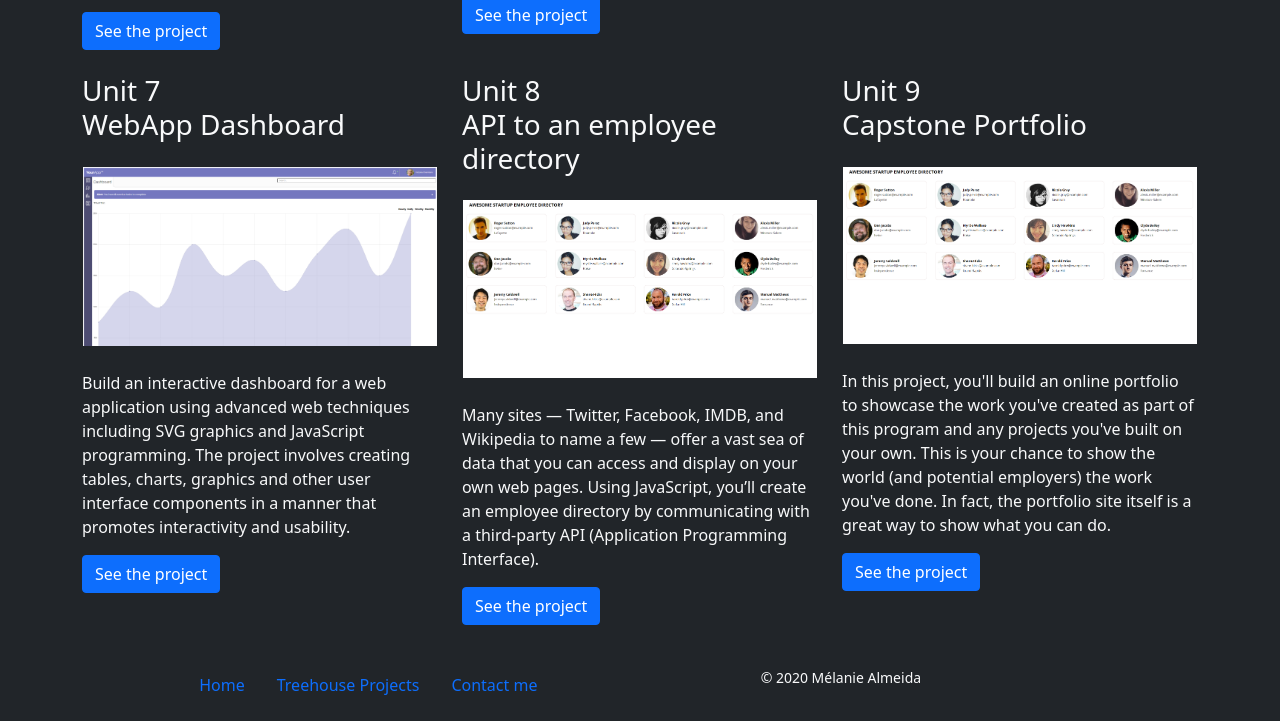
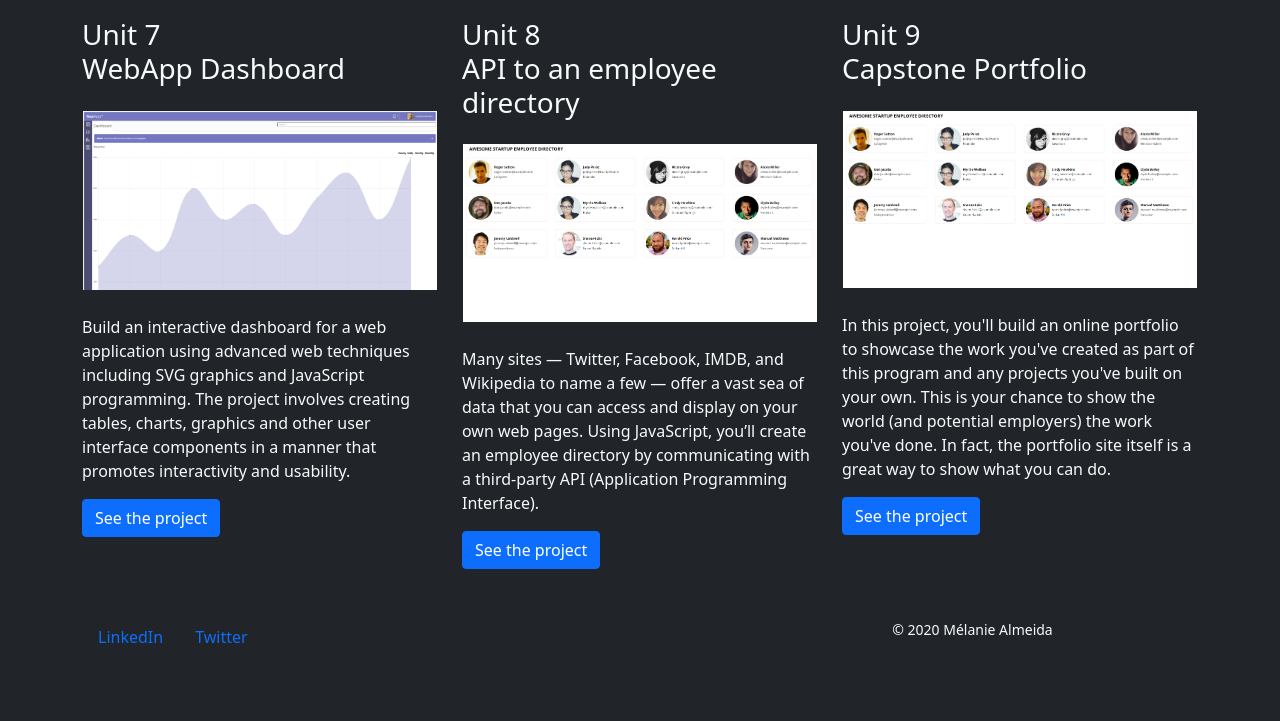
Before and after one commit to Melanie12/Techdegree-WebDev-Unit-9, a plain HTML site: page index.html in a window 1280 px wide. Shown: the part 1533-2254 px from the top of the page. After the commit the page ends 2214 px from the top, so only its background shows below. Drawn offline with nearby package versions, Linux system fonts and the light colour scheme.

Commit message:
Update index.html

```diff
--- a/index.html
+++ b/index.html
@@ -12,15 +12,14 @@
   </head>
   <body class="bg-dark text-light">
     <!--navbar-->
-    <nav class="navbar navbar-expand-lg navbar-dark bg-primary">
+        <nav class="navbar navbar-expand-lg navbar-dark bg-primary mr-0 fixed-top">
       <div class="container">
-        <a class="navbar-brand order-1 " href="home">Mélanie Almeida</a>
+        <a class="navbar-brand order-1 mr-0" href="#home">Mélanie Almeida</a>
         <button class="navbar-toggler" type="button" data-bs-toggle="collapse" data-bs-target="#navbarNavAltMarkup" aria-controls="navbarNavAltMarkup" aria-expanded="false" aria-label="Toggle navigation">
           <span class="navbar-toggler-icon"></span>
         </button>
           <div class="collapse navbar-collapse" id="navbarNavAltMarkup">
             <div class="navbar-nav">
-
               <a class="nav-link" href="#projects">Treehouse Projects</a>
               <a class="nav-link" href="#Contact">Contact Me</a>
               <a class="nav-link" href="https://github.com/Melanie12" target="_blank">My GitHub</a>
@@ -28,6 +27,7 @@
           </div>
         </div>
         </nav>
+
     <!--/navbar-->
 
     <div class="container text-center">
@@ -110,25 +110,24 @@
   </div>
 
 <!--footer-->
-  <div class="row py-3 id="footer"">
+      <div class="container">
+<div class="row py-4">
 
 <div class="col-md-7">
-      <ul class="nav justify-content-center">
+    <ul class="nav">
   <li class="nav-item">
-          <a class="nav-link"  href="#home">Home</a>
+    <a class="nav-link " href="#">LinkedIn</a>
   </li>
   <li class="nav-item">
-          <a class="nav-link" href="#projects">Treehouse Projects</a>
-        </li>
-        <li class="nav-item">
-          <a class="nav-link" href="#Contact">Contact me</a>
+    <a class="nav-link" href="#">Twitter</a>
   </li>
 </ul>
   </div>
-    <div class="col-md text-md-right">
+  <div class="col-md text-md-center">
     <small>&copy; 2020 Mélanie Almeida</small>
   </div>
-
+</div>
+</div>
     <!-- footer -->
 </div>
 
```
Lines whose indentation alone changed are shown as unchanged.
